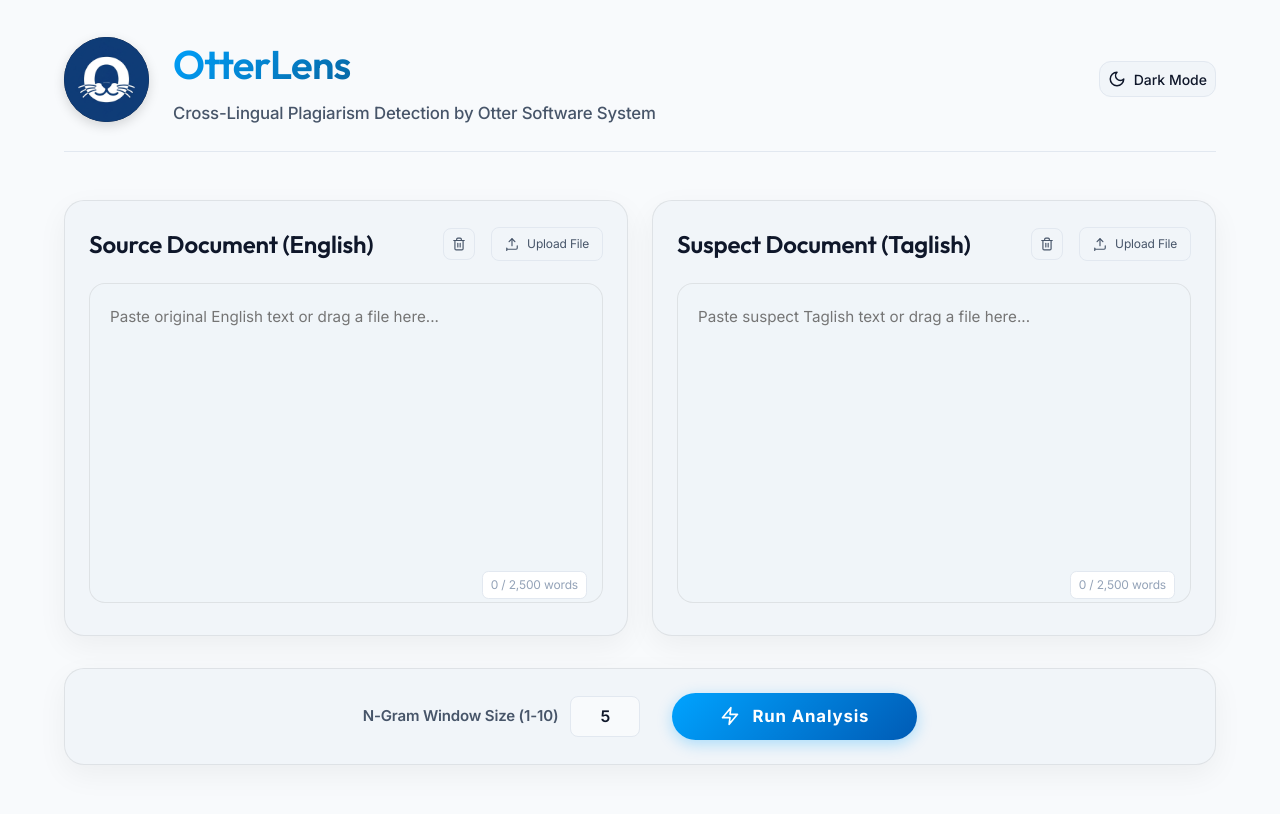
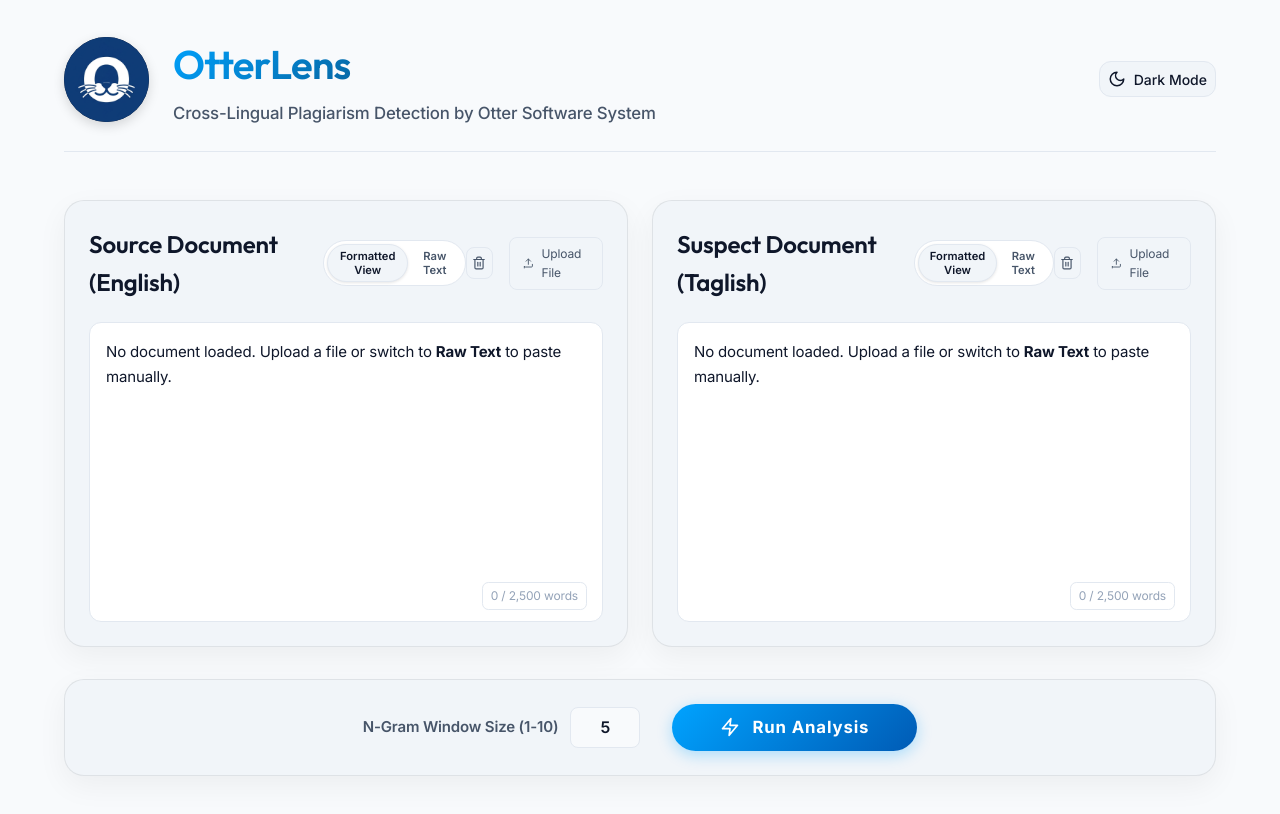
Before and after one commit to skeg-16/rabin-karp-algorithm, a React (Vite) app in the folder frontend/: page / in a window 1280 px wide. Shown: the top 814 px of the page. Built offline with nearby package versions, Linux system fonts and the light colour scheme.

Commit message:
feat: UX/UI upgrades for document viewer and results

```diff
--- a/frontend/src/App.css
+++ b/frontend/src/App.css
@@ -630,17 +630,19 @@
 }
 
 .highlighted-sentence {
-  background: rgba(253, 224, 71, 0.3);
-  border-bottom: 2px solid #eab308;
-  border-radius: 2px;
-  padding: 0 2px;
+  background: rgba(253, 224, 71, 0.4);
+  border: 1px solid rgba(234, 179, 8, 0.4);
+  border-radius: 6px;
+  padding: 2px 4px;
   font-weight: 500;
   color: inherit;
+  box-shadow: 0 1px 2px rgba(0,0,0,0.1);
 }
 
 .dark .highlighted-sentence {
-  background: rgba(234, 179, 8, 0.2);
-  border-bottom-color: #f59e0b;
+  background: rgba(234, 179, 8, 0.25);
+  border-color: rgba(234, 179, 8, 0.3);
+  box-shadow: 0 1px 2px rgba(0,0,0,0.3);
 }
 
 /* System Logs */
@@ -662,9 +664,28 @@
   gap: 0.5rem;
 }
 
+.log-description {
+  color: #64748b;
+  margin-bottom: 1rem;
+  line-height: 1.5;
+  font-size: 0.75rem;
+}
+
+.log-description.subtle {
+  margin-bottom: 0.25rem;
+  font-style: italic;
+  font-size: 0.7rem;
+}
+
 .log-entry {
-  margin-bottom: 0.5rem;
+  margin-bottom: 0.75rem;
   word-break: break-all;
+}
+
+.log-text {
+  display: block;
+  margin-top: 0.25rem;
+  color: #cbd5e1;
 }
 
 .log-entry strong {
@@ -879,6 +900,80 @@
   width: 100%;
 }
 
+.box-title-group {
+  display: flex;
+  align-items: center;
+  gap: 1rem;
+}
+
+.doc-tabs {
+  display: flex;
+  background: var(--bg-primary);
+  border: 1px solid var(--border-color);
+  border-radius: 2rem;
+  padding: 0.2rem;
+}
+
+.tab-btn {
+  background: transparent;
+  border: none;
+  color: var(--text-secondary);
+  padding: 0.25rem 0.6rem;
+  border-radius: 1.5rem;
+  font-size: 0.7rem;
+  font-weight: 600;
+  cursor: pointer;
+  transition: all 0.2s;
+}
+
+.tab-btn:hover {
+  color: var(--text-primary);
+}
+
+.tab-btn.active {
+  background: var(--bg-tertiary);
+  color: var(--text-primary);
+  box-shadow: 0 1px 3px rgba(0, 0, 0, 0.1);
+  border: 1px solid var(--border-color);
+}
+
+.formatted-view-container {
+  overflow-y: auto;
+  background: var(--bg-primary);
+  border: 1px solid var(--border-color);
+  border-radius: 0.75rem;
+  padding: 1rem;
+  font-size: 0.9375rem;
+  color: var(--text-primary);
+  height: 300px;
+}
+
+.formatted-content h3 {
+  font-size: 1.1rem;
+  margin-top: 1.2rem;
+  margin-bottom: 0.6rem;
+  color: var(--text-primary);
+  font-weight: 700;
+}
+.formatted-content h3:first-child {
+  margin-top: 0;
+}
+
+.formatted-content p {
+  margin-bottom: 1rem;
+  line-height: 1.6;
+}
+
+.formatted-content ul {
+  margin-bottom: 1rem;
+  padding-left: 1.5rem;
+}
+
+.formatted-content li {
+  margin-bottom: 0.4rem;
+  line-height: 1.5;
+}
+
 .highlight-legend {
   display: flex;
   align-items: center;
--- a/frontend/src/App.jsx
+++ b/frontend/src/App.jsx
@@ -44,6 +44,43 @@ const TrashIcon = () => (
   <svg xmlns="http://www.w3.org/2000/svg" width="14" height="14" viewBox="0 0 24 24" fill="none" stroke="currentColor" strokeWidth="2" strokeLinecap="round" strokeLinejoin="round"><path d="M3 6h18"/><path d="M19 6v14c0 1-1 2-2 2H7c-1 0-2-1-2-2V6"/><path d="M8 6V4c0-1 1-2 2-2h4c1 0 2 1 2 2v2"/><line x1="10" x2="10" y1="11" y2="17"/><line x1="14" x2="14" y1="11" y2="17"/></svg>
 );
 
+// Heuristic text formatting for Formatted View
+const renderFormattedText = (text, type) => {
+  if (!text) return <div className="placeholder-text">No document loaded. Upload a file or switch to <strong>Raw Text</strong> to paste manually.</div>;
+
+  const blocks = text.split(/\n\s*\n/);
+  return (
+    <div className="formatted-content">
+      {blocks.map((block, index) => {
+        const cleanBlock = block.trim();
+        if (!cleanBlock) return null;
+
+        // Detect headers (short line, uppercase or title case, no ending punctuation)
+        if (cleanBlock.length < 80 && cleanBlock.split('\n').length === 1 && !cleanBlock.match(/[.!?]$/)) {
+          return <h3 key={index}>{cleanBlock}</h3>;
+        }
+
+        // Detect lists
+        if (cleanBlock.match(/^[•\-*]|\d+\./m)) {
+          const items = cleanBlock.split('\n');
+          return (
+            <ul key={index}>
+              {items.map((item, i) => {
+                const cleanItem = item.trim();
+                if (!cleanItem) return null;
+                return <li key={i}>{cleanItem.replace(/^[•\-*]|\d+\.\s*/, '').trim()}</li>;
+              })}
+            </ul>
+          );
+        }
+
+        // Paragraph
+        return <p key={index}>{cleanBlock}</p>;
+      })}
+    </div>
+  );
+};
+
 // API Base URL Configuration (Hardcoded for local testing stability)
 const API_BASE_URL = '';
 function App() {
@@ -54,6 +91,10 @@ function App() {
   const [loading, setLoading] = useState(false);
   const [theme, setTheme] = useState(localStorage.getItem('theme') || 'light');
   const [notification, setNotification] = useState(null);
+
+  // Tab states
+  const [sourceTab, setSourceTab] = useState('formatted');
+  const [suspectTab, setSuspectTab] = useState('formatted');
 
   // Drag & Processing states
   const [dragActiveSource, setDragActiveSource] = useState(false);
@@ -449,7 +490,13 @@ function App() {
         <div className="card">
           <div className="card-header">
             <div className="box-header-flex">
+              <div className="box-title-group">
                 <h2 className="box-title source">Source Document (English)</h2>
+                <div className="doc-tabs">
+                  <button className={`tab-btn ${sourceTab === 'formatted' ? 'active' : ''}`} onClick={() => setSourceTab('formatted')}>Formatted View</button>
+                  <button className={`tab-btn ${sourceTab === 'raw' ? 'active' : ''}`} onClick={() => setSourceTab('raw')}>Raw Text</button>
+                </div>
+              </div>
               <div className="header-actions">
                 <button className="icon-btn clear-action" onClick={() => handleClear('source')} data-tooltip="Clear Document">
                   <TrashIcon />
@@ -491,12 +538,18 @@ function App() {
                 )}
               </div>
             )}
+            {sourceTab === 'formatted' ? (
+              <div className="formatted-view-container modern-textarea">
+                {renderFormattedText(sourceText, 'source')}
+              </div>
+            ) : (
               <textarea
                 className="modern-textarea"
                 value={sourceText}
                 onChange={(e) => setSourceText(e.target.value)}
                 placeholder="Paste original English text or drag a file here..."
               />
+            )}
             <div className={`word-counter ${getWordCount(sourceText) > WORD_LIMIT ? 'limit-exceeded' : ''}`}>
               {getWordCount(sourceText).toLocaleString()} / {WORD_LIMIT.toLocaleString()} words
             </div>
@@ -507,7 +560,13 @@ function App() {
         <div className="card">
           <div className="card-header">
             <div className="box-header-flex">
+              <div className="box-title-group">
                 <h2 className="box-title suspect">Suspect Document (Taglish)</h2>
+                <div className="doc-tabs">
+                  <button className={`tab-btn ${suspectTab === 'formatted' ? 'active' : ''}`} onClick={() => setSuspectTab('formatted')}>Formatted View</button>
+                  <button className={`tab-btn ${suspectTab === 'raw' ? 'active' : ''}`} onClick={() => setSuspectTab('raw')}>Raw Text</button>
+                </div>
+              </div>
               <div className="header-actions">
                 <button className="icon-btn clear-action" onClick={() => handleClear('suspect')} data-tooltip="Clear Document">
                   <TrashIcon />
@@ -549,12 +608,18 @@ function App() {
                 )}
               </div>
             )}
+            {suspectTab === 'formatted' ? (
+              <div className="formatted-view-container modern-textarea">
+                {renderFormattedText(suspectText, 'suspect')}
+              </div>
+            ) : (
               <textarea
                 className="modern-textarea"
                 value={suspectText}
                 onChange={(e) => setSuspectText(e.target.value)}
                 placeholder="Paste suspect Taglish text or drag a file here..."
               />
+            )}
             <div className={`word-counter ${getWordCount(suspectText) > WORD_LIMIT ? 'limit-exceeded' : ''}`}>
               {getWordCount(suspectText).toLocaleString()} / {WORD_LIMIT.toLocaleString()} words
             </div>
@@ -716,13 +781,13 @@ function App() {
             </div>
             <div className="info-content">
               <p>
-                The <strong>yellow highlights</strong> indicate sentences where the system detected a significant amount of text reuse.
-                Unlike basic algorithms, this system uses <strong>Flexible N-gram Matching</strong>:
+                The <strong>highlighted backgrounds</strong> indicate sentences where the system detected a significant amount of text reuse.
+                Unlike basic word-for-word algorithms, this system uses <strong>Flexible N-gram Matching</strong> which is designed for cross-lingual scenarios:
               </p>
               <ul>
-                <li><strong>Bilingual Detection:</strong> It recognizes matches even if English words were translated to Tagalog (e.g., "Student" to "Mag-aaral").</li>
-                <li><strong>30% Threshold:</strong> A sentence is highlighted if at least <strong>30%</strong> of its unique fragments (N-grams) match the source document. This ensures that even "paraphrased" sentences are caught.</li>
-                <li><strong>Noise Reduction:</strong> Common words (ang, mga, the, is) are ignored to focus on the actual content.</li>
+                <li><strong>Bilingual Detection:</strong> It recognizes matches even if English words were translated to Tagalog (e.g., "Student" overlapping with "Mag-aaral" structure).</li>
+                <li><strong>30% Threshold:</strong> A sentence is flagged if at least <strong>30%</strong> of its unique structural fragments (N-grams) match the source document. This ensures that even "heavily paraphrased" sentences are caught if the core structure remains identical.</li>
+                <li><strong>Noise Reduction:</strong> Common linking words and particles (ang, mga, the, is) are ignored to focus entirely on the actual content and logic.</li>
               </ul>
             </div>
           </div>
@@ -733,11 +798,17 @@ function App() {
               <TerminalIcon />
               <span>Normalization Logs (Pre-Hashing Phase)</span>
             </div>
+            <div className="log-description">
+              <p>This section shows how the system "cleans" your text before running the core algorithm. It converts everything to lowercase, removes punctuation, and standardizes spacing. This ensures that a student cannot trick the system simply by changing capitalization or adding extra commas.</p>
+            </div>
             <div className="log-entry">
-              <strong>SOURCE:</strong> {results.normalized_source}
+              <strong>SOURCE (Normalized):</strong>
+              <span className="log-text">{results.normalized_source}</span>
             </div>
             <div className="log-entry suspect">
-              <strong>SUSPECT:</strong> {results.normalized_suspect}
+              <strong>SUSPECT (Normalized):</strong>
+              <div className="log-description subtle">This is the cleaned version of the Taglish document being investigated for plagiarism.</div>
+              <span className="log-text">{results.normalized_suspect}</span>
             </div>
           </div>
         </div>
```
Lines whose indentation alone changed are shown as unchanged.
